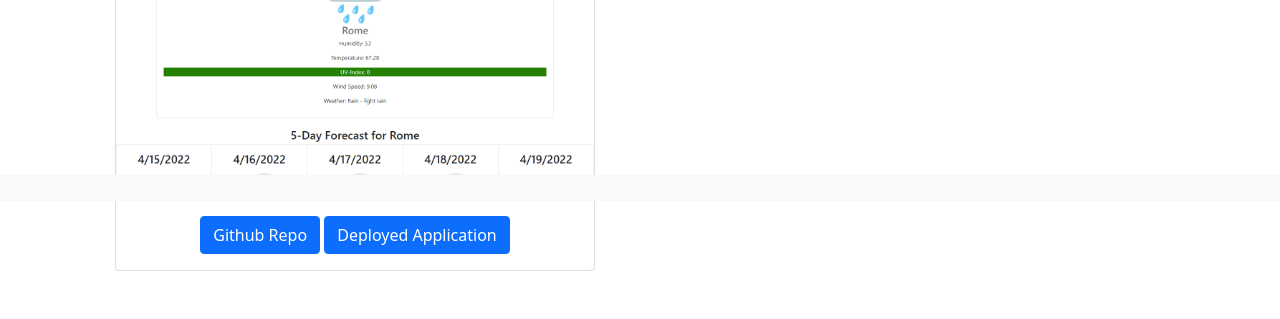
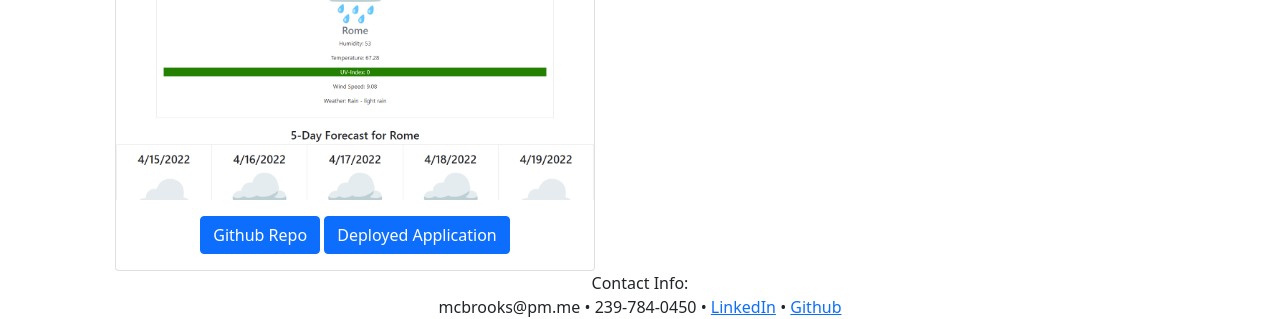
Before and after one commit to Danqest/08-Updated-Portfolio, a plain HTML site: page index.html in a window 1280 px wide. Shown: the part 599-918 px from the top of the page. Before the commit the page ends 870 px from the top, so only its background shows below. Drawn offline with nearby package versions, Linux system fonts and the light colour scheme.

Commit message:
added contact info in footer

```diff
--- a/index.html
+++ b/index.html
@@ -111,13 +111,32 @@
           </div>
         </div>
       </div>
-      <nav class="navbar fixed-bottom navbar-light bg-light">
-        <div class="container-fluid">
-          <a class="navbar-brand" href="#"></a>
-          <a class="navbar-brand" href="#"></a>
-          <a class="navbar-brand" href="#"></a>
+      <!-- Footer -->
+      <footer class="page-footer">
+          Contact Info:
+        <!-- Footer Elements -->
+        <div class="container">
+          <!-- Grid row-->
+          <div class="row">
+            <!-- Grid column -->
+            <div class="col">
+              <div class="flex-center">
+                <a>mcbrooks@pm.me</a>
+                <a> • </a>
+                <a>239-784-0450</a>
+                <a> • </a>
+                <a href="https://www.linkedin.com/in/mcbrooks6783">LinkedIn</a>
+                <a> • </a>
+                <a href="https://www.github.com/Danqest">Github</a>
+              </div>
+            </div>
+            <!-- Grid column -->
+          </div>
+          <!-- Grid row-->
         </div>
-      </nav>
+        <!-- Footer Elements -->
+      </footer>
+      <!-- Footer -->
     </center>
   </body>
 </html>
```
